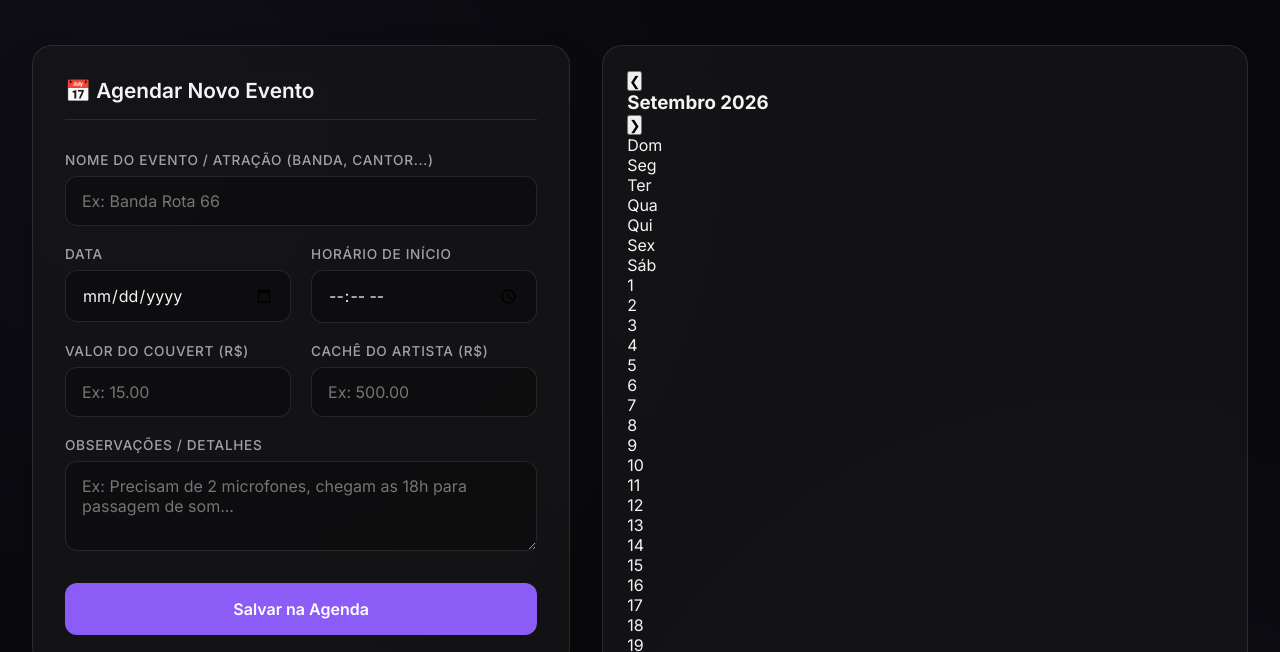
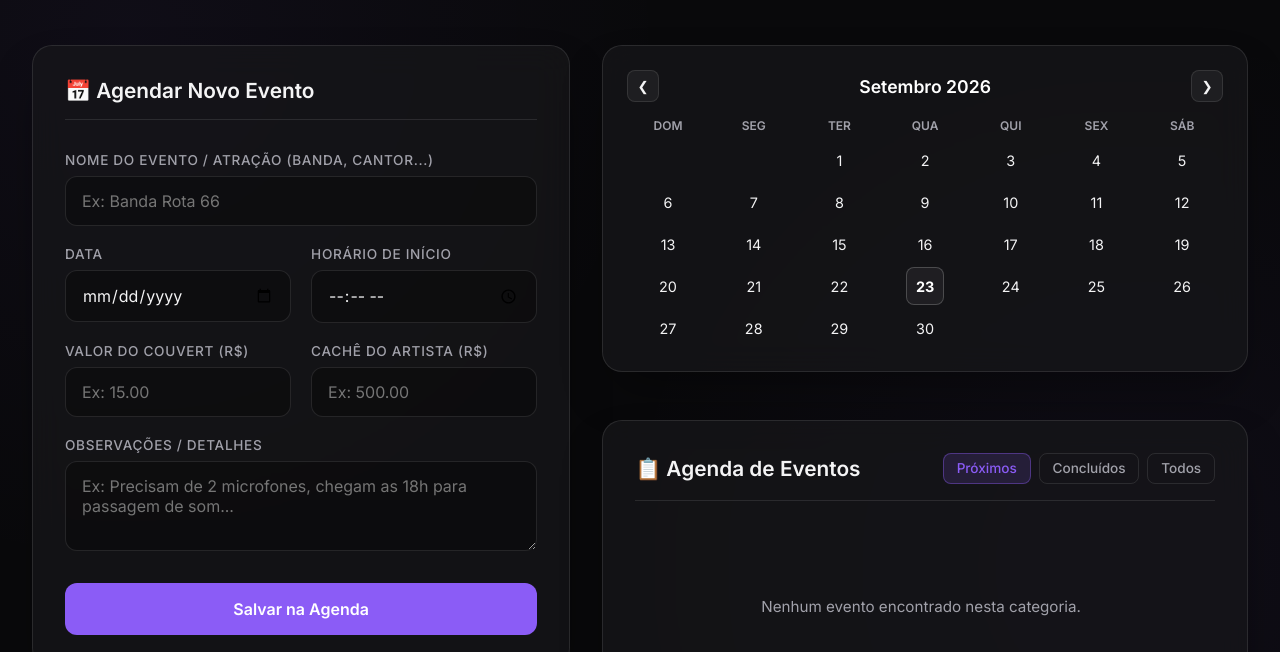
Before and after one commit to GabrielPiovesan10/agv, a plain HTML site: page index.html in a window 1280 px wide. Shown: the part 144-796 px from the top of the page. Drawn offline with Linux system fonts and the light colour scheme.

Commit message:
Add calendar styles and update layout in index.html

```diff
--- a/index.html
+++ b/index.html
@@ -220,7 +220,8 @@
         .list-section {
             display: flex;
             flex-direction: column;
-            max-height: 850px;
+            flex: 1;
+            min-height: 0;
         }
 
         .filters {
@@ -381,6 +382,98 @@
             font-size: 0.95rem;
         }
 
+        /* Calendar Styles */
+        .calendar-section {
+            margin-bottom: 1.5rem;
+        }
+        .calendar-header {
+            display: flex;
+            justify-content: space-between;
+            align-items: center;
+            margin-bottom: 1rem;
+        }
+        .calendar-header h3 {
+            font-size: 1.1rem;
+            font-weight: 600;
+            color: #fff;
+        }
+        .calendar-nav-btn {
+            background: rgba(255, 255, 255, 0.05);
+            border: 1px solid var(--border-color);
+            color: var(--text-main);
+            width: 32px;
+            height: 32px;
+            border-radius: 0.5rem;
+            cursor: pointer;
+            display: flex;
+            align-items: center;
+            justify-content: center;
+            transition: all 0.2s;
+        }
+        .calendar-nav-btn:hover {
+            background: rgba(139, 92, 246, 0.2);
+            color: var(--primary);
+            border-color: var(--primary);
+        }
+        .calendar-grid {
+            display: grid;
+            grid-template-columns: repeat(7, 1fr);
+            gap: 0.25rem;
+            text-align: center;
+        }
+        .calendar-day-name {
+            font-size: 0.75rem;
+            font-weight: 600;
+            color: var(--text-muted);
+            margin-bottom: 0.5rem;
+            text-transform: uppercase;
+        }
+        .calendar-day {
+            height: 38px;
+            width: 38px;
+            margin: 0 auto;
+            display: flex;
+            align-items: center;
+            justify-content: center;
+            font-size: 0.9rem;
+            border-radius: 0.5rem;
+            cursor: pointer;
+            transition: all 0.2s;
+            position: relative;
+            border: 1px solid transparent;
+        }
+        .calendar-day:hover:not(.empty) {
+            background: rgba(255, 255, 255, 0.1);
+        }
+        .calendar-day.empty {
+            cursor: default;
+        }
+        .calendar-day.has-event::after {
+            content: '';
+            position: absolute;
+            bottom: 4px;
+            width: 6px;
+            height: 6px;
+            background-color: var(--primary);
+            border-radius: 50%;
+            box-shadow: 0 0 5px var(--primary);
+        }
+        .calendar-day.today {
+            background: rgba(255, 255, 255, 0.05);
+            font-weight: bold;
+            color: #fff;
+            border-color: rgba(255, 255, 255, 0.2);
+        }
+        .calendar-day.selected {
+            background: var(--primary);
+            color: #fff;
+            border-color: var(--primary);
+        }
+        .calendar-day.selected::after {
+            background-color: #fff;
+            box-shadow: none;
+        }
+
         /* Animations */
         @keyframes fadeIn { from { opacity: 0; } to { opacity: 1; } }
         @keyframes fadeInUp { from { opacity: 0; transform: translateY(20px); } to { opacity: 1; transform: translateY(0); } }
@@ -445,7 +538,7 @@
                 </form>
             </section>
 
-            <div class="right-column" style="display: flex; flex-direction: column; gap: 2rem; overflow: hidden;">
+            <div class="right-column" style="display: flex; flex-direction: column; gap: 1.5rem; height: 100%; max-height: 850px;">
                 <!-- Calendario -->
                 <section class="card glass calendar-section" style="padding: 1.5rem;">
                     <div class="calendar-header">
```
